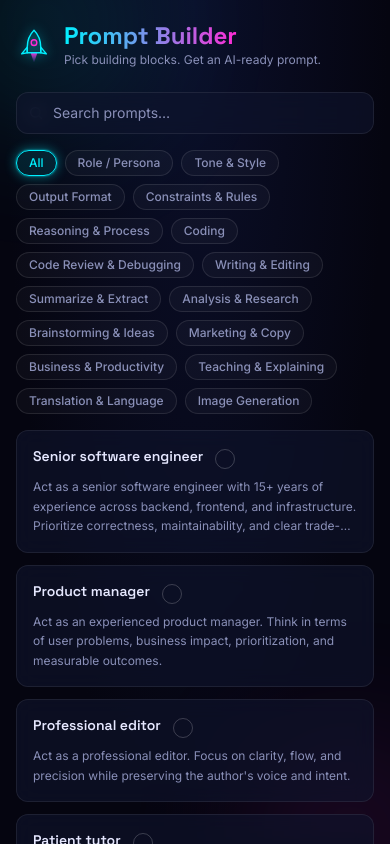
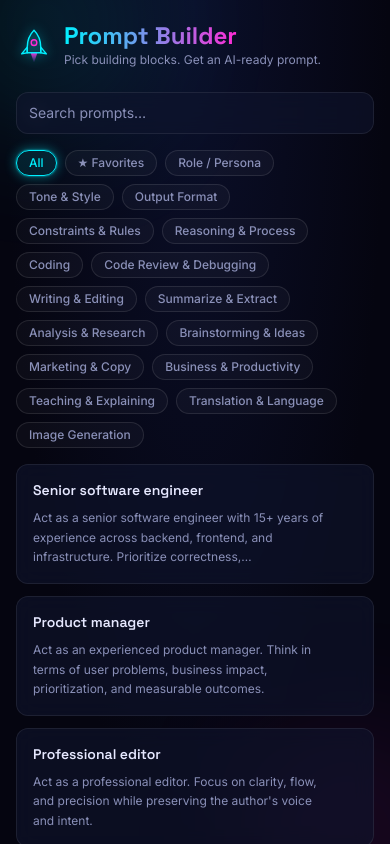
Before and after one commit to cgwbmp/prompt-builder, a React (Vite) app: page / in a window 390 px wide. Shown: the top 844 px of the page. Built offline with nearby package versions, Linux system fonts and the light colour scheme.

Commit message:
add favorites and store the selection

```diff
--- a/src/App.tsx
+++ b/src/App.tsx
@@ -1,21 +1,28 @@
 import { useCallback, useMemo, useState } from 'react'
-import { CATEGORIES, PROMPTS } from './data'
+import { CATEGORIES, PROMPTS, PROMPT_BY_ID } from './data'
 import { buildOutput } from './lib/join'
-import { ALL, filterPrompts, type CategoryFilter } from './lib/filter'
+import { ALL, FAVORITES, filterPrompts, type CategoryFilter } from './lib/filter'
+import { usePersistedSet } from './lib/usePersistedSet'
 import { Logo } from './components/Logo'
 import { SearchInput } from './components/SearchInput'
 import { CategoryBar } from './components/CategoryBar'
 import { PromptGrid } from './components/PromptGrid'
 import { OutputPanel } from './components/OutputPanel'
 
+const isKnownPrompt = (id: string) => PROMPT_BY_ID.has(id)
+
 export default function App() {
-  const [selected, setSelected] = useState<ReadonlySet<string>>(() => new Set())
+  const { set: selected, toggle, clear } = usePersistedSet('prompt-builder:selected', isKnownPrompt)
   const [activeCategory, setActiveCategory] = useState<CategoryFilter>(ALL)
   const [query, setQuery] = useState('')
   const [custom, setCustom] = useState('')
   const [flare, setFlare] = useState(false)
+  const { set: favorites, toggle: toggleFavorite } = usePersistedSet('prompt-builder:favorites', isKnownPrompt)
 
-  const visible = useMemo(() => filterPrompts(PROMPTS, activeCategory, query), [activeCategory, query])
+  const visible = useMemo(
+    () => filterPrompts(PROMPTS, activeCategory, query, favorites),
+    [activeCategory, query, favorites],
+  )
   const output = useMemo(() => buildOutput(PROMPTS, CATEGORIES, selected, custom), [selected, custom])
 
   const selectedCounts = useMemo(() => {
@@ -25,17 +32,6 @@ export default function App() {
     }
     return counts
   }, [selected])
-
-  const toggle = useCallback((id: string) => {
-    setSelected((prev) => {
-      const next = new Set(prev)
-      if (next.has(id)) next.delete(id)
-      else next.add(id)
-      return next
-    })
-  }, [])
-
-  const clear = useCallback(() => setSelected(new Set()), [])
 
   const onCopied = useCallback(() => {
     setFlare(true)
@@ -68,8 +64,20 @@ export default function App() {
               onChange={setActiveCategory}
               selectedCounts={selectedCounts}
               totalSelected={selected.size}
+              favoriteCount={favorites.size}
             />
-            <PromptGrid prompts={visible} selected={selected} onToggle={toggle} />
+            <PromptGrid
+              prompts={visible}
+              selected={selected}
+              favorites={favorites}
+              onToggle={toggle}
+              onToggleFavorite={toggleFavorite}
+              emptyMessage={
+                activeCategory === FAVORITES && favorites.size === 0
+                  ? 'No favorites yet. Hover a card and click the star to save it.'
+                  : undefined
+              }
+            />
           </main>
 
           <OutputPanel
--- a/src/components/CategoryBar.tsx
+++ b/src/components/CategoryBar.tsx
@@ -1,5 +1,5 @@
 import type { Category } from '../types'
-import { ALL, type CategoryFilter } from '../lib/filter'
+import { ALL, FAVORITES, type CategoryFilter } from '../lib/filter'
 
 interface CategoryBarProps {
   categories: readonly Category[]
@@ -8,16 +8,27 @@ interface CategoryBarProps {
   /** Number of selected prompts per category id. */
   selectedCounts: ReadonlyMap<string, number>
   totalSelected: number
+  favoriteCount: number
 }
 
-export function CategoryBar({ categories, active, onChange, selectedCounts, totalSelected }: CategoryBarProps) {
+export function CategoryBar({
+  categories,
+  active,
+  onChange,
+  selectedCounts,
+  totalSelected,
+  favoriteCount,
+}: CategoryBarProps) {
   return (
     <div className="flex flex-wrap gap-2" role="tablist" aria-label="Categories">
+      <Chip label="All" active={active === ALL} count={totalSelected} onClick={() => onChange(ALL)} />
       <Chip
-        label="All"
-        active={active === ALL}
-        count={totalSelected}
-        onClick={() => onChange(ALL)}
+        label={`★ Favorites${favoriteCount > 0 ? ` (${favoriteCount})` : ''}`}
+        title="Prompts you starred"
+        active={active === FAVORITES}
+        count={0}
+        accent="magenta"
+        onClick={() => onChange(FAVORITES)}
       />
       {categories.map((c) => (
         <Chip
@@ -38,10 +49,16 @@ interface ChipProps {
   title?: string
   active: boolean
   count: number
+  accent?: 'cyan' | 'magenta'
   onClick: () => void
 }
 
-function Chip({ label, title, active, count, onClick }: ChipProps) {
+function Chip({ label, title, active, count, accent = 'cyan', onClick }: ChipProps) {
+  const activeClass =
+    accent === 'magenta'
+      ? 'border-neon-magenta bg-neon-magenta/10 text-neon-magenta shadow-glow-magenta'
+      : 'border-neon-cyan bg-neon-cyan/10 text-neon-cyan shadow-glow-cyan'
+
   return (
     <button
       type="button"
@@ -51,16 +68,12 @@ function Chip({ label, title, active, count, onClick }: ChipProps) {
       onClick={onClick}
       className={[
         'inline-flex items-center gap-1.5 rounded-full border px-3 py-1 text-xs font-medium transition-all duration-150',
-        active
-          ? 'border-neon-cyan bg-neon-cyan/10 text-neon-cyan shadow-glow-cyan'
-          : 'border-white/10 bg-white/[0.03] text-ink-muted hover:border-white/25 hover:text-ink',
+        active ? activeClass : 'border-white/10 bg-white/3 text-ink-muted hover:border-white/25 hover:text-ink',
       ].join(' ')}
     >
       {label}
       {count > 0 && (
-        <span className="rounded-full bg-neon-magenta/20 px-1.5 text-[10px] leading-4 text-neon-magenta">
-          {count}
-        </span>
+        <span className="rounded-full bg-neon-magenta/20 px-1.5 text-[10px] leading-4 text-neon-magenta">{count}</span>
       )}
     </button>
   )
--- a/src/components/OutputPanel.tsx
+++ b/src/components/OutputPanel.tsx
@@ -36,7 +36,7 @@ export function OutputPanel({ output, custom, onCustomChange, selectedCount, onC
   const empty = output.length === 0
 
   return (
-    <aside className="glass-dark flex flex-col gap-4 rounded-2xl border-t-2 border-t-neon-cyan/70 p-4 lg:sticky lg:top-6 lg:max-h-[calc(100vh-3rem)]">
+    <aside className="glass-dark flex flex-col gap-4 rounded-2xl !border-t-2 !border-t-neon-cyan/70 p-4 lg:sticky lg:top-6 lg:max-h-[calc(100vh-3rem)]">
       <header className="flex items-center justify-between">
         <h2 className="font-heading text-base font-semibold text-neon-cyan text-glow">Your prompt</h2>
         <div className="flex items-center gap-2 text-xs text-ink-muted">
--- a/src/components/PromptCard.tsx
+++ b/src/components/PromptCard.tsx
@@ -3,25 +3,30 @@ import type { Prompt } from '../types'
 interface PromptCardProps {
   prompt: Prompt
   selected: boolean
+  favorite: boolean
   onToggle: (id: string) => void
+  onToggleFavorite: (id: string) => void
 }
 
-export function PromptCard({ prompt, selected, onToggle }: PromptCardProps) {
+export function PromptCard({ prompt, selected, favorite, onToggle, onToggleFavorite }: PromptCardProps) {
   return (
-    <button
-      type="button"
-      aria-pressed={selected}
-      onClick={() => onToggle(prompt.id)}
+    <div
       className={[
-        'glass group relative flex h-full w-full flex-col gap-2 rounded-xl p-4 text-left transition-all duration-150',
+        'glass group relative flex h-full flex-col rounded-xl transition-all duration-150',
         selected
           ? 'neon-border -translate-y-0.5 bg-space-700/70 shadow-glow-cyan'
           : 'hover:-translate-y-0.5 hover:border-white/20 hover:bg-space-700/50',
       ].join(' ')}
     >
+      <button
+        type="button"
+        aria-pressed={selected}
+        onClick={() => onToggle(prompt.id)}
+        className="flex h-full w-full flex-col gap-2 rounded-xl p-4 pr-12 text-left outline-none focus-visible:ring-2 focus-visible:ring-neon-cyan/60"
+      >
         <div className="flex items-start justify-between gap-3">
           <h3 className="font-heading text-sm font-semibold leading-snug text-ink">{prompt.title}</h3>
-        <span
+          {/* <span
             aria-hidden="true"
             className={[
               'mt-0.5 flex h-5 w-5 shrink-0 items-center justify-center rounded-full border text-[11px] transition-all duration-150',
@@ -31,9 +36,31 @@ export function PromptCard({ prompt, selected, onToggle }: PromptCardProps) {
             ].join(' ')}
           >
             ✓
-        </span>
+          </span> */}
         </div>
         <p className="line-clamp-3 text-xs leading-relaxed text-ink-muted">{prompt.prompt}</p>
       </button>
+
+      <button
+        type="button"
+        aria-pressed={favorite}
+        aria-label={favorite ? 'Remove from favorites' : 'Add to favorites'}
+        title={favorite ? 'Remove from favorites' : 'Add to favorites'}
+        onClick={(e) => {
+          e.stopPropagation()
+          onToggleFavorite(prompt.id)
+        }}
+        className={[
+          'absolute top-3 right-3 flex h-7 w-7 items-center justify-center rounded-full transition-all duration-150 outline-none focus-visible:ring-2 focus-visible:ring-neon-magenta/60',
+          favorite
+            ? 'text-neon-magenta drop-shadow-[0_0_6px_rgba(255,43,214,0.7)]'
+            : 'text-ink-muted/50 opacity-0 hover:text-neon-magenta group-hover:opacity-100 focus-visible:opacity-100',
+        ].join(' ')}
+      >
+        <svg viewBox="0 0 24 24" className="h-4 w-4" fill={favorite ? 'currentColor' : 'none'} stroke="currentColor" strokeWidth="2" strokeLinejoin="round" aria-hidden="true">
+          <path d="M12 2.5l2.95 6.1 6.7.9-4.9 4.7 1.2 6.7L12 17.7l-5.95 3.2 1.2-6.7-4.9-4.7 6.7-.9z" />
+        </svg>
+      </button>
+    </div>
   )
 }
--- a/src/components/PromptGrid.tsx
+++ b/src/components/PromptGrid.tsx
@@ -4,22 +4,35 @@ import { PromptCard } from './PromptCard'
 interface PromptGridProps {
   prompts: readonly Prompt[]
   selected: ReadonlySet<string>
+  favorites: ReadonlySet<string>
   onToggle: (id: string) => void
+  onToggleFavorite: (id: string) => void
+  emptyMessage?: string
 }
 
-export function PromptGrid({ prompts, selected, onToggle }: PromptGridProps) {
+export function PromptGrid({
+  prompts,
+  selected,
+  favorites,
+  onToggle,
+  onToggleFavorite,
+  emptyMessage = 'No prompts match. Try another search or category.',
+}: PromptGridProps) {
   if (prompts.length === 0) {
-    return (
-      <div className="glass rounded-xl p-8 text-center text-sm text-ink-muted">
-        No prompts match. Try another search or category.
-      </div>
-    )
+    return <div className="glass rounded-xl p-8 text-center text-sm text-ink-muted">{emptyMessage}</div>
   }
 
   return (
     <div className="grid grid-cols-1 gap-3 sm:grid-cols-2 xl:grid-cols-3">
       {prompts.map((p) => (
-        <PromptCard key={p.id} prompt={p} selected={selected.has(p.id)} onToggle={onToggle} />
+        <PromptCard
+          key={p.id}
+          prompt={p}
+          selected={selected.has(p.id)}
+          favorite={favorites.has(p.id)}
+          onToggle={onToggle}
+          onToggleFavorite={onToggleFavorite}
+        />
       ))}
     </div>
   )
--- a/src/components/SearchInput.tsx
+++ b/src/components/SearchInput.tsx
@@ -23,7 +23,7 @@ export function SearchInput({ value, onChange }: SearchInputProps) {
         onChange={(e) => onChange(e.target.value)}
         placeholder="Search prompts…"
         aria-label="Search prompts"
-        className="glass w-full rounded-xl py-2.5 pl-9 pr-9 text-sm text-ink placeholder:text-ink-muted outline-none transition focus:border-neon-cyan/60 focus:ring-2 focus:ring-neon-cyan/40"
+        className="glass w-full rounded-xl py-2.5 pl-3 pr-3 text-sm text-ink placeholder:text-ink-muted outline-none transition focus:border-neon-cyan/60 focus:ring-2 focus:ring-neon-cyan/40"
       />
       {value && (
         <button
--- a/src/lib/filter.ts
+++ b/src/lib/filter.ts
@@ -1,17 +1,26 @@
 import type { CategoryId, Prompt } from '../types'
 
 export const ALL = 'all' as const
-export type CategoryFilter = CategoryId | typeof ALL
+export const FAVORITES = 'favorites' as const
+export type CategoryFilter = CategoryId | typeof ALL | typeof FAVORITES
 
-/** Case-insensitive filter by category and by substring in title or prompt. */
+/**
+ * Case-insensitive filter by category (or "all" / "favorites") and by
+ * substring in title or prompt.
+ */
 export function filterPrompts(
   prompts: readonly Prompt[],
   category: CategoryFilter,
   query: string,
+  favorites: ReadonlySet<string> = new Set(),
 ): Prompt[] {
   const q = query.trim().toLowerCase()
   return prompts.filter((p) => {
-    if (category !== ALL && p.category !== category) return false
+    if (category === FAVORITES) {
+      if (!favorites.has(p.id)) return false
+    } else if (category !== ALL && p.category !== category) {
+      return false
+    }
     if (!q) return true
     return p.title.toLowerCase().includes(q) || p.prompt.toLowerCase().includes(q)
   })
--- /dev/null
+++ b/src/lib/usePersistedSet.ts
@@ -0,0 +1,46 @@
+import { useCallback, useEffect, useState } from 'react'
+
+function load(key: string, isValid: (id: string) => boolean): Set<string> {
+  try {
+    const raw = window.localStorage.getItem(key)
+    if (!raw) return new Set()
+    const parsed: unknown = JSON.parse(raw)
+    if (!Array.isArray(parsed)) return new Set()
+    return new Set(parsed.filter((x): x is string => typeof x === 'string' && isValid(x)))
+  } catch {
+    return new Set()
+  }
+}
+
+function save(key: string, ids: ReadonlySet<string>) {
+  try {
+    window.localStorage.setItem(key, JSON.stringify([...ids]))
+  } catch {
+    // Storage unavailable (private mode, quota). State just won't persist.
+  }
+}
+
+/**
+ * A Set<string> mirrored to localStorage under `key`.
+ * `isValid` drops stale ids on load (e.g. prompts removed from the catalog).
+ */
+export function usePersistedSet(key: string, isValid: (id: string) => boolean = () => true) {
+  const [set, setSet] = useState<ReadonlySet<string>>(() => load(key, isValid))
+
+  useEffect(() => {
+    save(key, set)
+  }, [key, set])
+
+  const toggle = useCallback((id: string) => {
+    setSet((prev) => {
+      const next = new Set(prev)
+      if (next.has(id)) next.delete(id)
+      else next.add(id)
+      return next
+    })
+  }, [])
+
+  const clear = useCallback(() => setSet(new Set()), [])
+
+  return { set, toggle, clear }
+}
```
Lines whose indentation alone changed are shown as unchanged.
